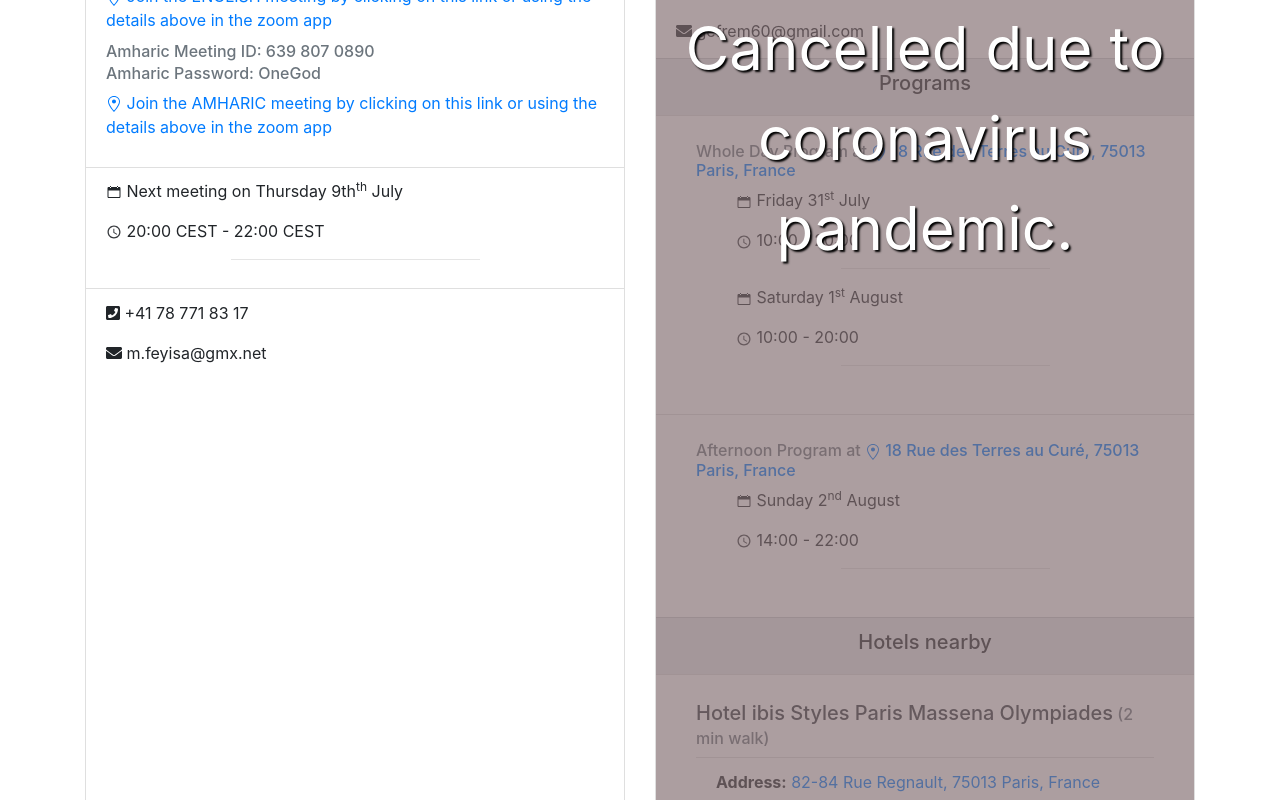
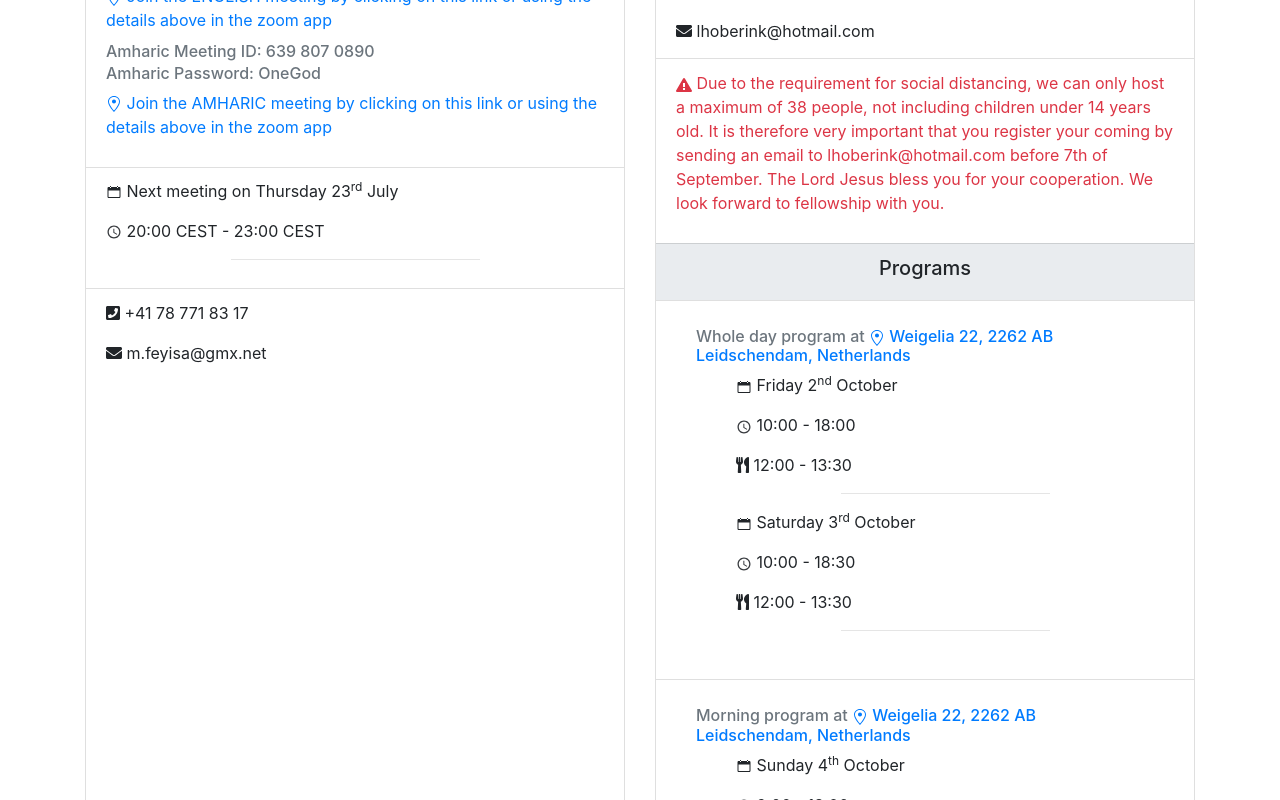
Before and after one commit to Haimanot1989/church, a React (Create React App) app: page / in a window 1280 px wide. Shown: the part 860-1660 px from the top of the page. Built offline with nearby package versions, Linux system fonts and the light colour scheme.

Commit message:
Change details of Holland conference

```diff
--- a/src/components/Cards.js
+++ b/src/components/Cards.js
@@ -1,5 +1,5 @@
 import React from "react";
-import { GoLocation } from "react-icons/go";
+import { GoLocation, GoAlert } from "react-icons/go";
 import { MainLocation } from "./MainLocation";
 import { ContactInfo } from "./ContactInfo";
 import { ConfSubTypeTimeItem } from "./ConfSubTypeTimeItem";
@@ -9,20 +9,19 @@ import onlineMeetings from "./data/onlineMeetings.json";
 
 const Cards = () => {
   let thursdayBibleStudy = onlineMeetings["thursdayBibleStudyOnZoom"];
-  let annualConference = conferences["annualConference"];
   let octoberConference = conferences["octoberConference"];
   let newYearConference2021 = conferences["newYearConference2021"];
+  let placeholder = {};
 
-  // let placeholder = {};
   return (
     <>
       <div className="card-deck mb-2">
         <OnlineMeetingCard {...thursdayBibleStudy} />
-        <Card {...annualConference} />
+        <Card {...octoberConference} />
       </div>
       <div className="card-deck mb-2">
-        <Card {...octoberConference} />
         <Card {...newYearConference2021} />
+        <Card {...placeholder} />
       </div>
     </>
   );
@@ -39,7 +38,8 @@ const Card = ({
   contactInformation,
   mainLocation,
   hotelsNearBy,
-  isCancelled
+  isCancelled,
+  importantMessage
 }) => {
   if (!imageUrl) {
     return <div className="card" style={{ border: "none" }}></div>;
@@ -67,6 +67,9 @@ const Card = ({
           </h6>
           {mainLocation && <MainLocation {...mainLocation} />}
           {contactInformation && <ContactInfo {...contactInformation} />}
+        </li>
+        <li className="list-group-item">
+          {importantMessage && <AdditionalMessage {...importantMessage} />}
         </li>
         {confSubtypes.length > 0 && (
           <CardSectionTitle sectionTitle="Programs" />
@@ -99,6 +102,13 @@ const Overlay = () => {
   );
 };
 
+const AdditionalMessage = ({ content }) => {
+  return (
+    <p className="text-danger">
+      <GoAlert /> {content}
+    </p>
+  );
+};
 const CardSectionTitle = ({ sectionTitle }) => {
   return (
     <li className="list-group-item new-card-section">
--- a/src/components/data/conferences.json
+++ b/src/components/data/conferences.json
@@ -192,6 +192,9 @@
       "map": "https://www.google.com/maps/place/Fletcher+Hotel-Restaurant+Leidschendam-Den+Haag/@52.0885474,4.3793037,17z/data=!3m1!4b1!4m8!3m7!1s0x47c5b7e9fc9b1d57:0x1fa95717f3aa2d23!5m2!4m1!1i2!8m2!3d52.0885474!4d4.3814924",
       "placeName": "Fletcher Hotel-Restaurant Leidschendam-Den Haag"
     },
+    "importantMessage": {
+      "content": "Due to the requirement for social distancing, we can only host a maximum of 38 people, not including children under 14 years old. It is therefore very important that you register your coming by sending an email to lhoberink@hotmail.com before 7th of September. The Lord Jesus bless you for your cooperation. We look forward to fellowship with you."
+    },
     "imageUrl": "./theHague.png",
     "confType": "October conference",
     "country": "Netherlands",
@@ -212,7 +215,7 @@
     },
     "confSubtypes": [
       {
-        "title": "Evening program",
+        "title": "Whole day program",
         "location": {
           "address": "Weigelia 22, 2262 AB Leidschendam, Netherlands",
           "map": "https://www.google.com/maps/place/Fletcher+Hotel-Restaurant+Leidschendam-Den+Haag/@52.0885474,4.3793037,17z/data=!3m1!4b1!4m8!3m7!1s0x47c5b7e9fc9b1d57:0x1fa95717f3aa2d23!5m2!4m1!1i2!8m2!3d52.0885474!4d4.3814924"
@@ -225,18 +228,10 @@
               "sup": "nd",
               "month": "October"
             },
-            "startTime": "19:00",
-            "finishTime": "21:00"
-          }
-        ]
-      },
-      {
-        "title": "Whole day program",
-        "location": {
-          "address": "Weigelia 22, 2262 AB Leidschendam, Netherlands",
-          "map": "https://www.google.com/maps/place/Fletcher+Hotel-Restaurant+Leidschendam-Den+Haag/@52.0885474,4.3793037,17z/data=!3m1!4b1!4m8!3m7!1s0x47c5b7e9fc9b1d57:0x1fa95717f3aa2d23!5m2!4m1!1i2!8m2!3d52.0885474!4d4.3814924"
-        },
-        "time": [
+            "startTime": "10:00",
+            "finishTime": "18:00",
+            "lunchBreak": "12:00 - 13:30"
+          },
           {
             "date": {
               "day": "Saturday",
@@ -247,7 +242,16 @@
             "startTime": "10:00",
             "finishTime": "18:30",
             "lunchBreak": "12:00 - 13:30"
-          },
+          }
+        ]
+      },
+      {
+        "title": "Morning program",
+        "location": {
+          "address": "Weigelia 22, 2262 AB Leidschendam, Netherlands",
+          "map": "https://www.google.com/maps/place/Fletcher+Hotel-Restaurant+Leidschendam-Den+Haag/@52.0885474,4.3793037,17z/data=!3m1!4b1!4m8!3m7!1s0x47c5b7e9fc9b1d57:0x1fa95717f3aa2d23!5m2!4m1!1i2!8m2!3d52.0885474!4d4.3814924"
+        },
+        "time": [
           {
             "date": {
               "day": "Sunday",
@@ -255,9 +259,8 @@
               "sup": "th",
               "month": "October"
             },
-            "startTime": "10:00",
-            "finishTime": "18:30",
-            "lunchBreak": "12:00 - 13:30"
+            "startTime": "9:00",
+            "finishTime": "13:00"
           }
         ]
       }
--- a/src/components/data/onlineMeetings.json
+++ b/src/components/data/onlineMeetings.json
@@ -54,12 +54,12 @@
         "id": 1,
         "date": {
           "day": "Next meeting on Thursday",
-          "date": "9th",
-          "sup": "th",
+          "date": "23",
+          "sup": "rd",
           "month": "July"
         },
         "startTime": "20:00 CEST",
-        "finishTime": "22:00 CEST"
+        "finishTime": "23:00 CEST"
       }
     ],
     "contactInformation": {
```
